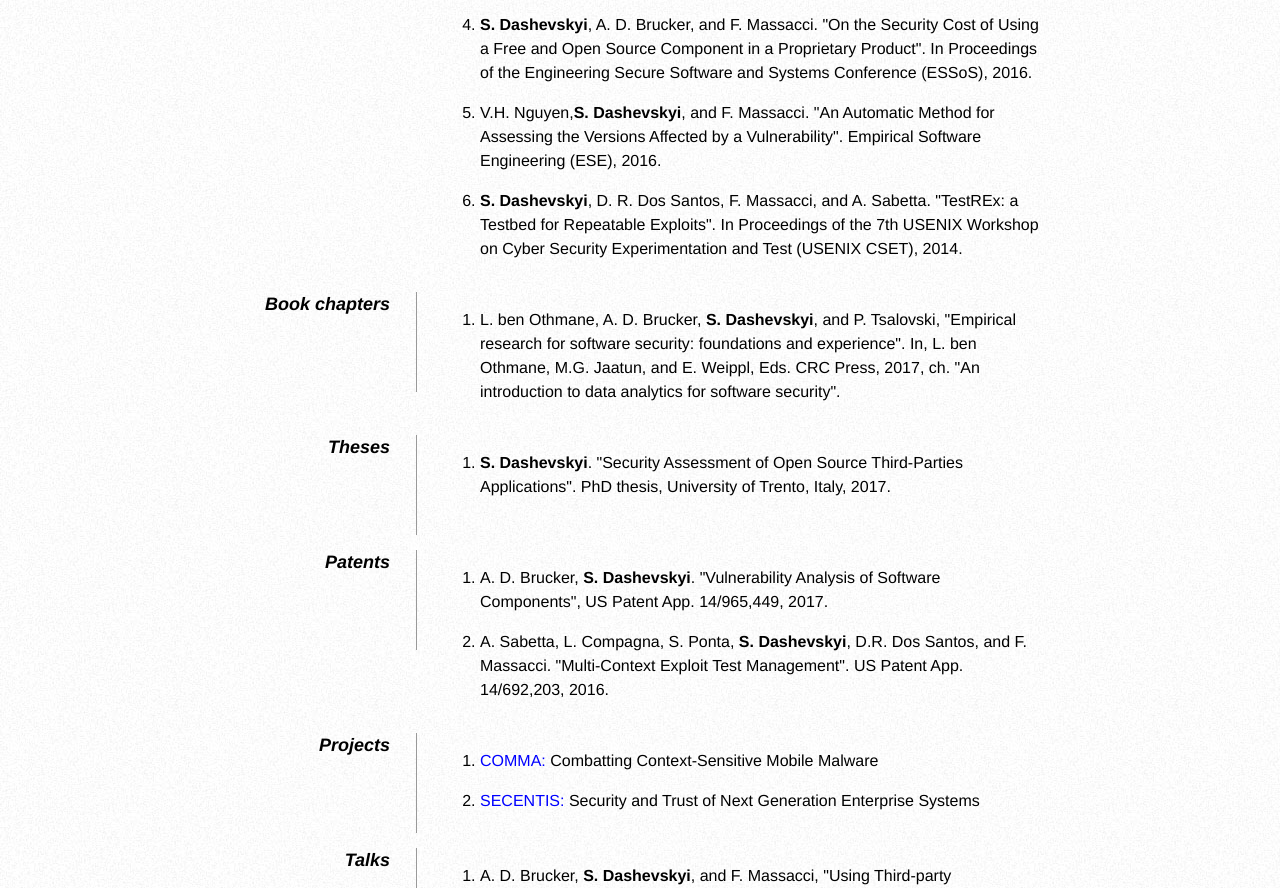
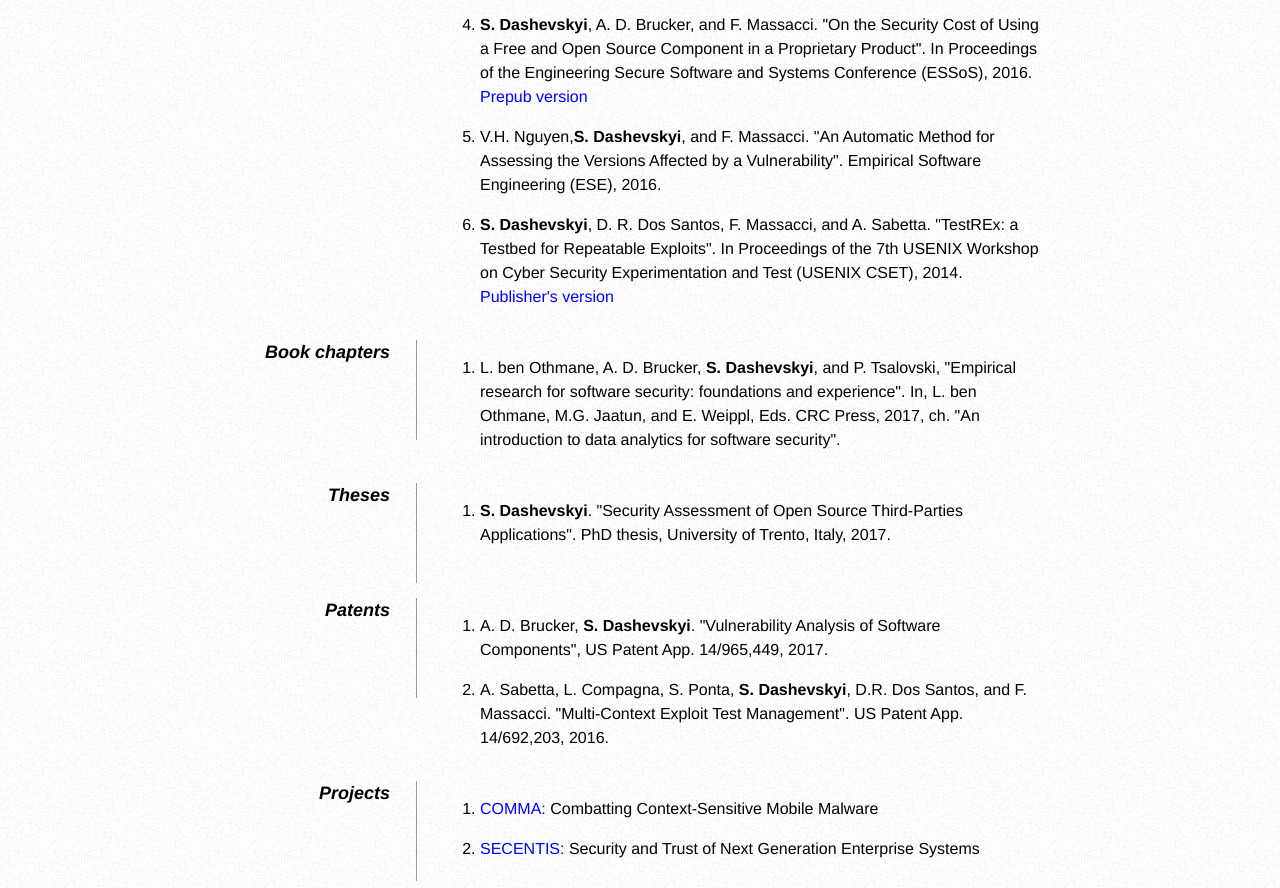
Before and after one commit to standash/standash.github.io, a plain HTML site: page index.html in a window 1280 px wide. Shown: the part 937-1825 px from the top of the page. Drawn offline with Linux system fonts and the light colour scheme.

Commit message:
Update paper links

```diff
--- a/index.html
+++ b/index.html
@@ -104,6 +104,7 @@
 					<b>S. Dashevskyi</b>, A. D. Brucker, and F. Massacci. "On the Security Cost of
 					Using a Free and Open Source Component in a Proprietary Product". In Proceedings
 					of the Engineering Secure Software and Systems Conference (ESSoS), 2016.
+                    <a href="https://www.brucker.ch/bibliography/download/2016/dashevskyi.ea-foss-costs-2016.pdf">Prepub version</a>
 				</li>
 				<li>
 					V.H. Nguyen,<b>S. Dashevskyi</b>, and F. Massacci. "An Automatic Method for
@@ -114,6 +115,7 @@
 					<b>S. Dashevskyi</b>, D. R. Dos Santos, F. Massacci, and A. Sabetta.  "TestREx:
 					a Testbed for Repeatable Exploits". In Proceedings of the 7th USENIX Workshop on
 					Cyber Security Experimentation and Test (USENIX CSET), 2014.
+                    <a href="https://www.usenix.org/system/files/conference/cset14/cset14-paper-dashevskyi.pdf">Publisher's version</a>
 				</li>
 			</ol>
             </dd>
```
